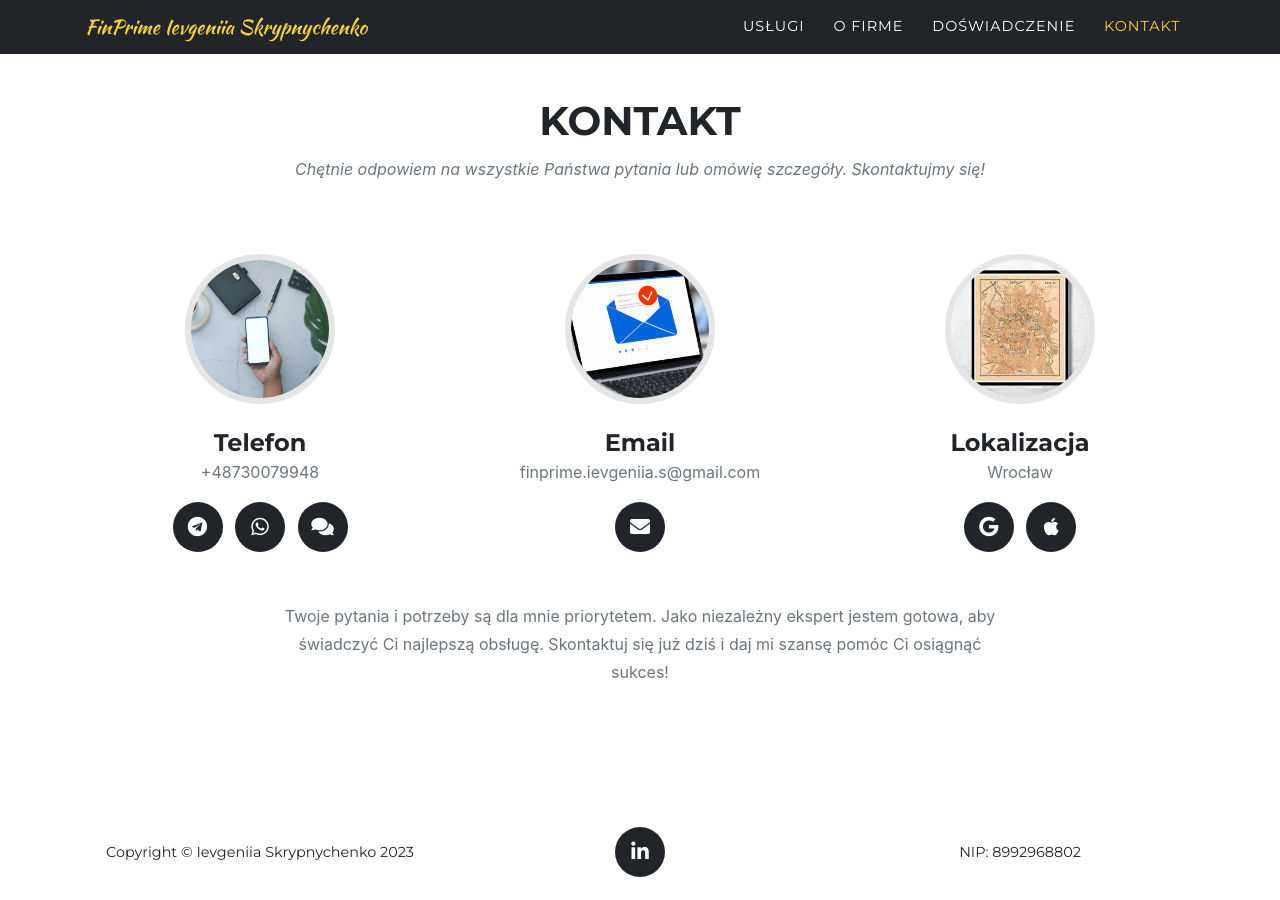
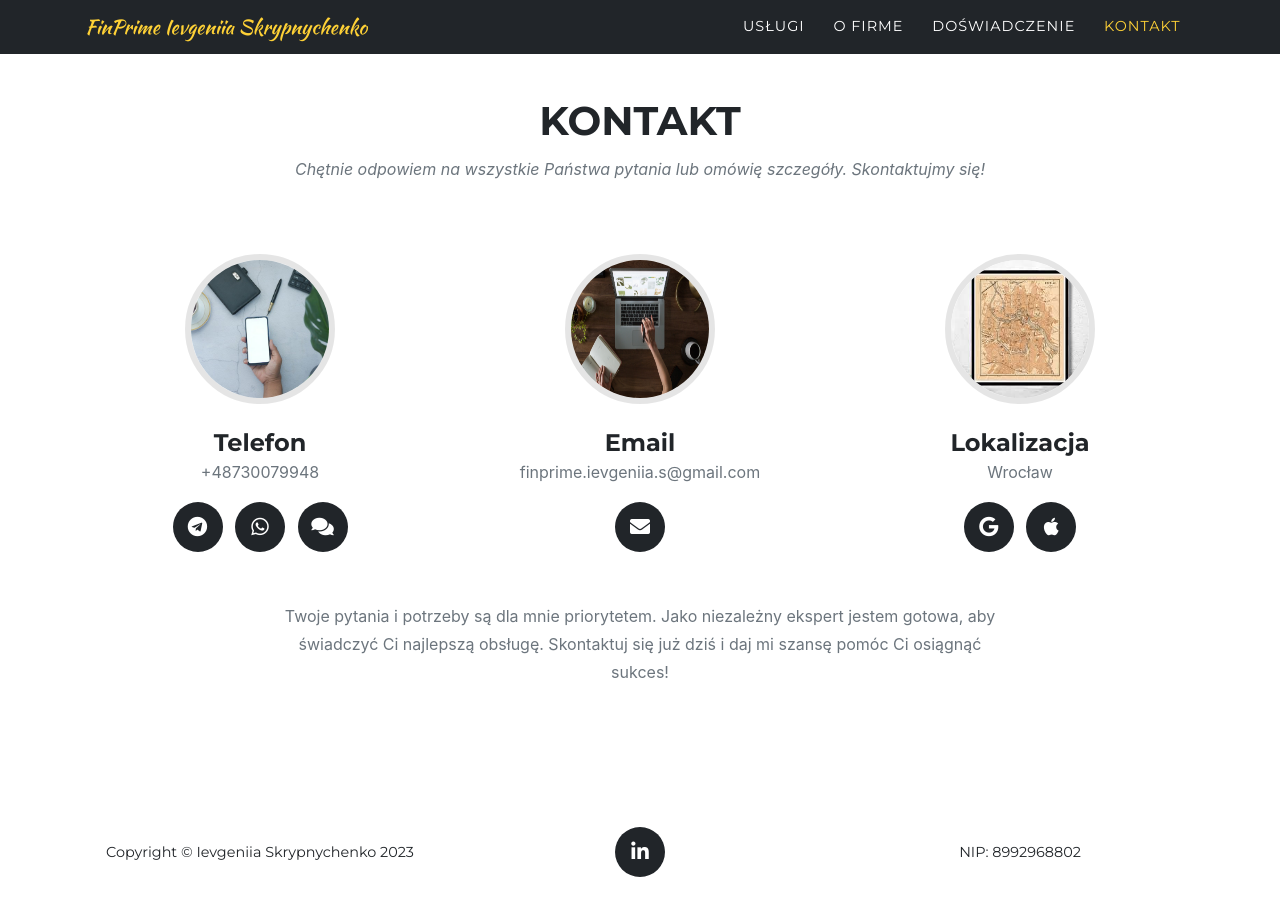
Before and after one commit to scripnichenko/finprime, a Jekyll site: the page built from index.md, in a window 1280 px wide and 900 px high, scrolled down 4560 px. Built offline with Jekyll 4.4.1, drawn with Linux system fonts in a browser that asks for light colours; some web fonts are replaced.

Commit message:
updated email logo

```diff
--- a/_data/sitetext.yml
+++ b/_data/sitetext.yml
@@ -87,7 +87,7 @@ en: &DEFAULT_EN
             icon: fas fa-comments
       - name: "Email"
         role: finprime.ievgeniia.s@gmail.com
-        image: assets/img/team/email3.png
+        image: assets/img/team/email4.jpg
         social:
           - url: mailto:finprime.ievgeniia.s@gmail.com
             icon: fas fa-envelope
```
Also changed, not shown: assets/img/team/email4.jpg (added).
